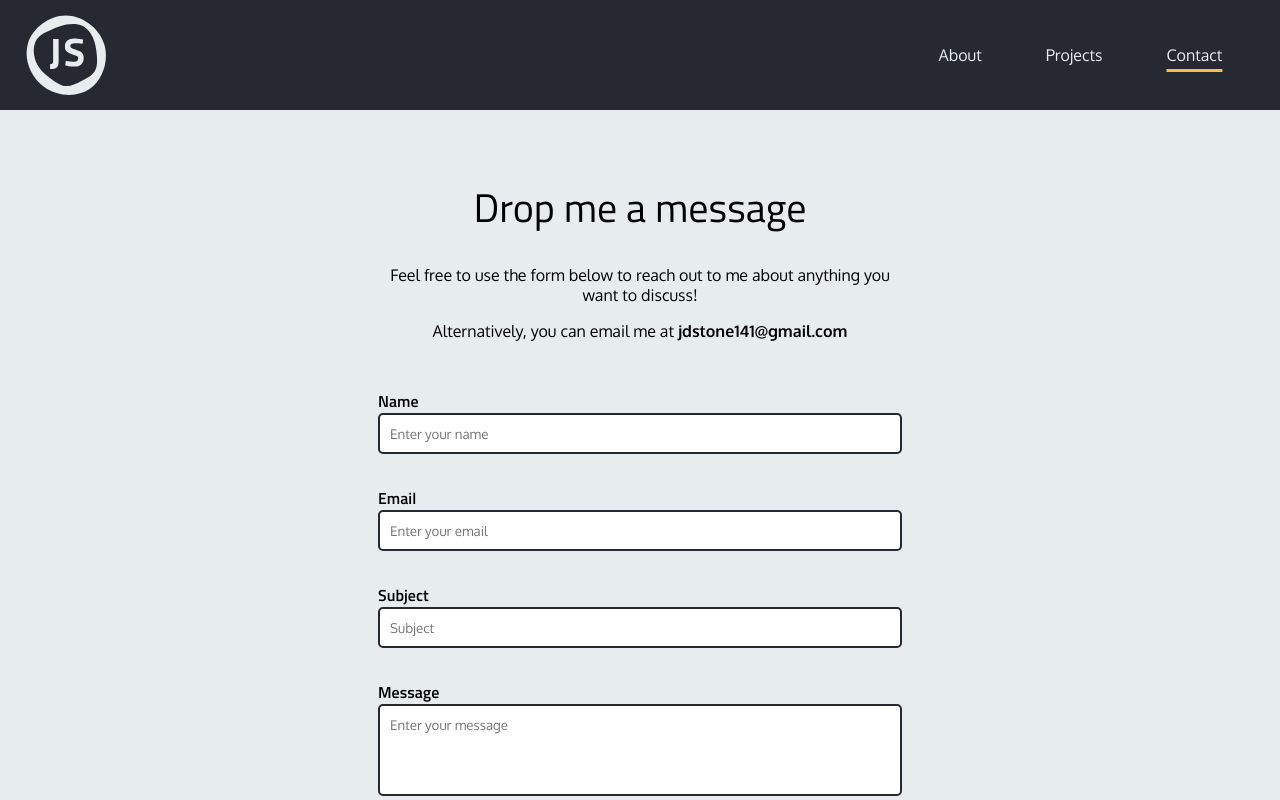
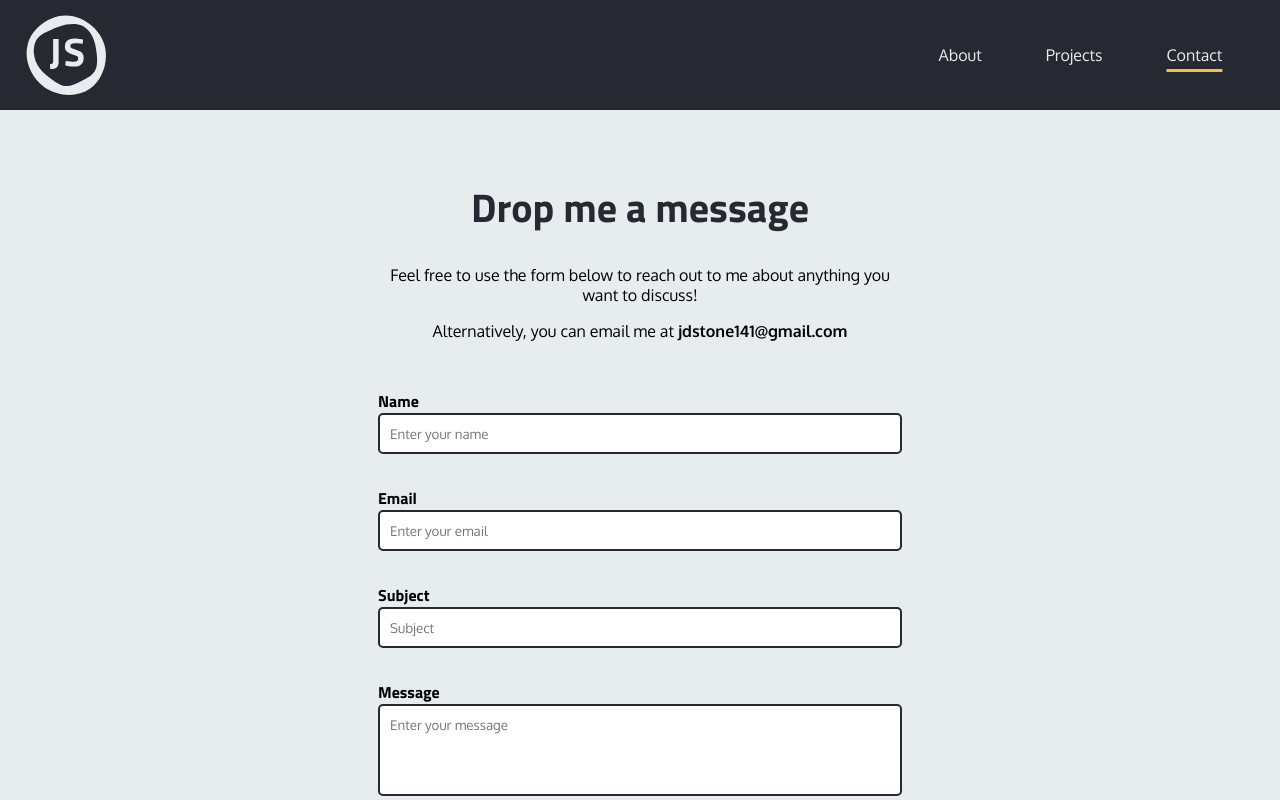
Before and after one commit to JStone1/Portfolio-Site, a React (Vite) app: page /contact in a window 1280 px wide. Shown: the top 800 px of the page. Built offline with nearby package versions, Linux system fonts and the light colour scheme.

Commit message:
Made title cosnsitent to others

```diff
--- a/src/components/ContactForm/ContactForm.scss
+++ b/src/components/ContactForm/ContactForm.scss
@@ -30,11 +30,15 @@
 
 .contact-form-text {
   text-align: center;
+  h1 {
+    font-weight: 700;
+    color: $primary-colour;
+  }
 }
 
 label {
   font-family: "Titillium Web", sans-serif;
-  font-weight: 600;
+  font-weight: 700;
 }
 
 .text-input {
```
